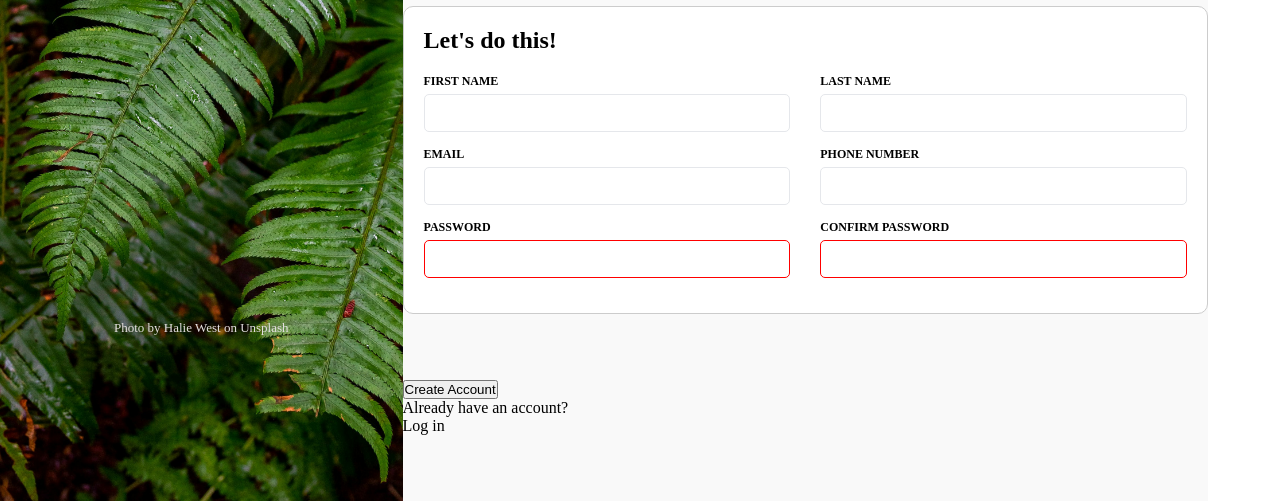
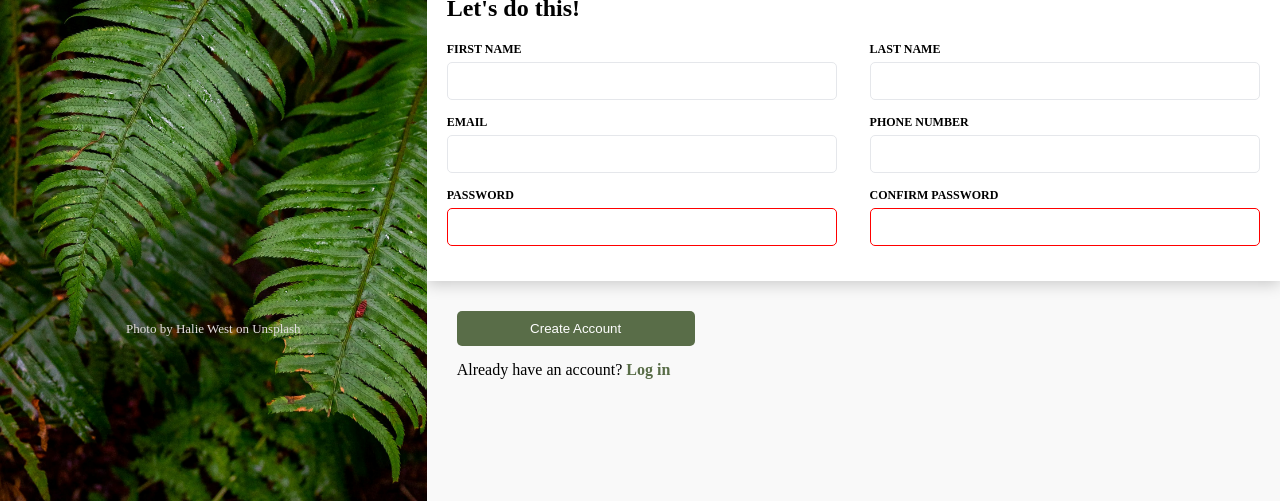
Before and after one commit to daliduraku/Sign-up-Form, a plain HTML site: page index.html in a window 1280 px wide. Shown: the part 299-800 px from the top of the page. Drawn offline with Linux system fonts and the light colour scheme; a web font is replaced by a local one.

Commit message:
added subtle shadow to the form section of the web page

```diff
--- a/index.html
+++ b/index.html
@@ -64,8 +64,8 @@
             <div class="last-container">
                 <button>Create Account</button>
                 <div class="question-container">
-                    <p>Already have an account?</p>
-                    <p>Log in</p>
+                    <p>Already have an account?&nbsp;<span class="highlight">Log in</span></p>
+
                 </div>
             </div>
         </div>
--- a/styles.css
+++ b/styles.css
@@ -6,11 +6,13 @@
 
 body{
     display: flex;
-    height: 100vh;
-
+    height: 100%;
+    width: 100%;
 }
 .outter-most-container{
     display: flex;
+    width: 100%;
+    height: 100vh;
 
 }
 .left-container{
@@ -56,7 +58,7 @@ footer{
     display: flex;
     flex-direction: column;
     flex: 2;
-    justify-content: space-evenly;
+    justify-content: center;
     background-color: #f9f9f9;
 
 }
@@ -68,6 +70,8 @@ footer{
     font-size: 20px;
     font-weight: bold;
     max-width: 620px;
+    align-content: flex-end;
+    margin-bottom: 10px;
 }
 
 .first-container > p{
@@ -79,13 +83,16 @@ footer{
     margin: 0 auto;
     padding: 20px;
     border: 1px solid #ccc;
-    border-radius: 10px;
+    border: none;
     background-color: white;
     box-shadow: 15px;
+    box-shadow: 0px 3px 15px rgba(0,0,0,0.2);
+
 }
 .form-container > h2{
     font-size: 24px;
     margin-bottom: 20px;
+
 }
 
 .form-row {
@@ -120,4 +127,27 @@ input:invalid {
 input:focus {
     outline: none;
     border-color: #007BFF;
+    box-shadow: 5px;
 }
+.last-container{
+    display: flex;
+    flex-direction: column;
+    padding: 20px;
+    margin: 10px;
+
+}
+
+button{
+    color: white;
+    background-color: #596D48;
+    padding: 10px 15px;
+    border-radius: 5px;
+    border: none;
+    max-width: 30%;
+    margin-bottom: 15px;
+}
+
+.highlight{
+    color: #596D48;
+    font-weight: bold;
+}
```
